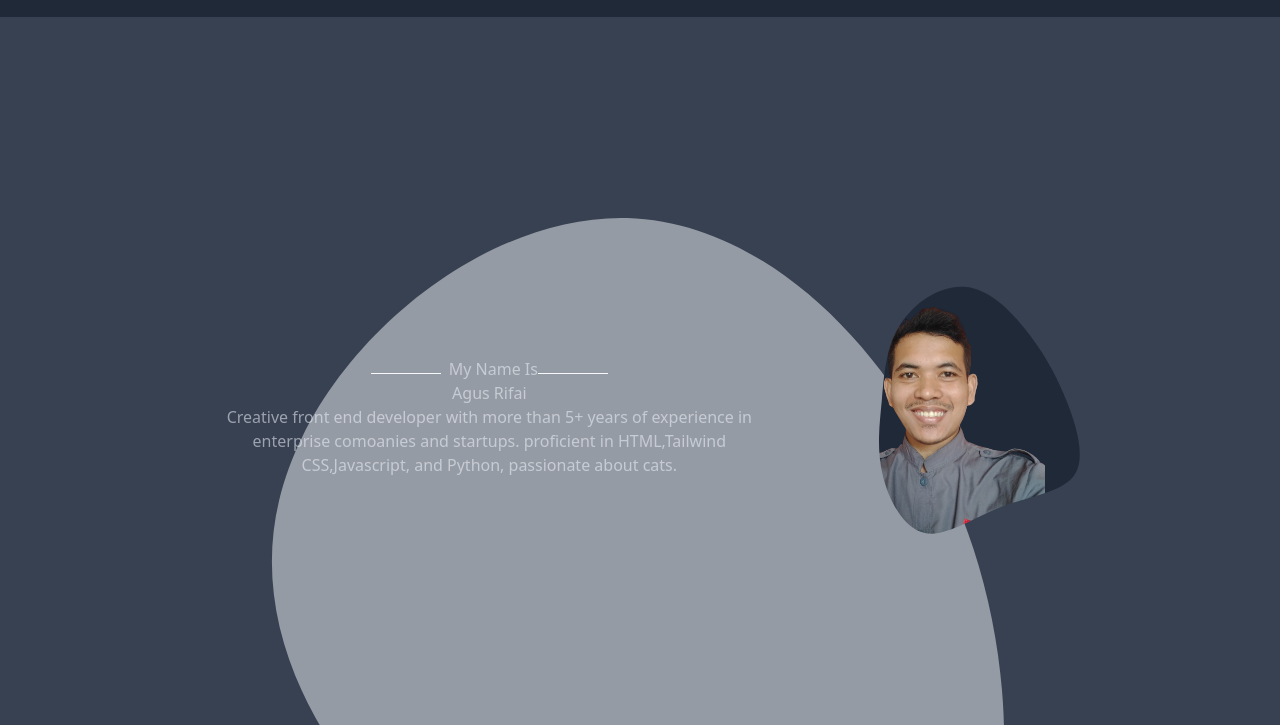
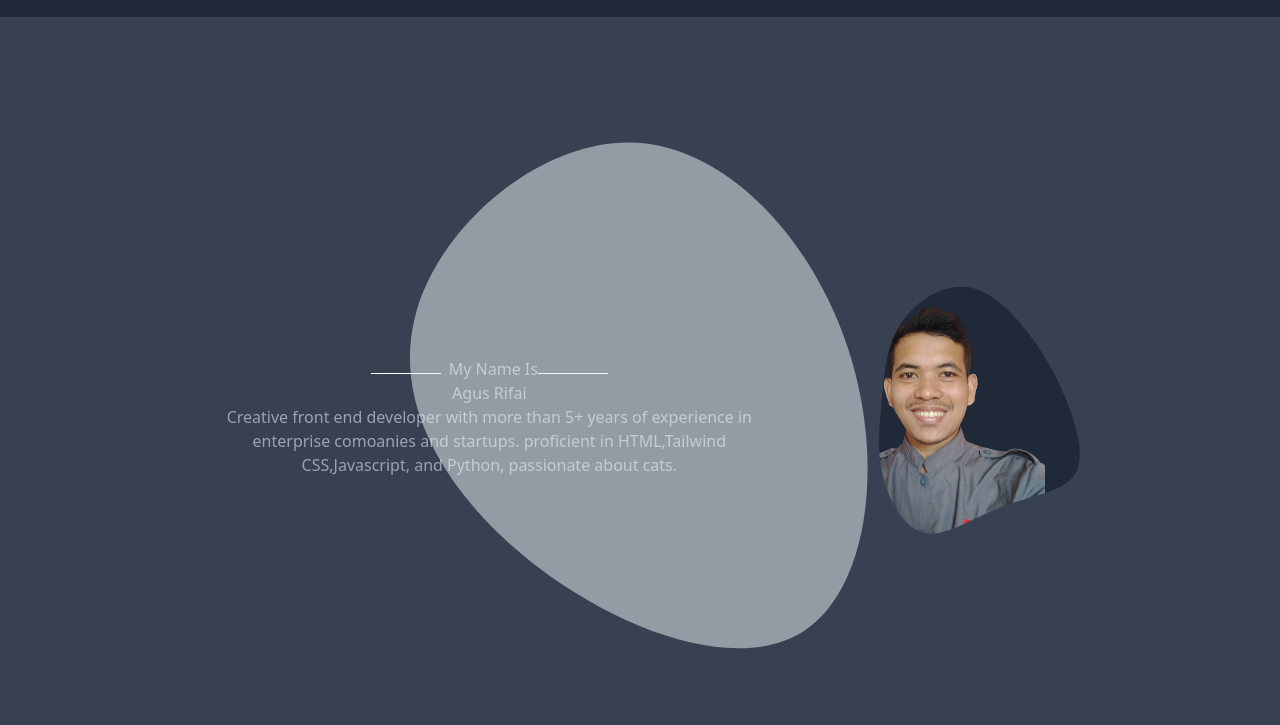
Before and after one commit to Masagusrifai08/myportfolio, a plain HTML site: page index.html in a window 1280 px wide. Shown: the part 73-798 px from the top of the page. Drawn offline with nearby package versions, Linux system fonts and the light colour scheme.

Commit message:
index.html

```diff
--- a/index.html
+++ b/index.html
@@ -54,7 +54,7 @@
       </nav>
     </header>
 
-  <svg class="absolute z-1 opacity-50" viewBox="0 0 200 200" xmlns="http://www.w3.org/2000/svg">
+  <svg class="w-full h-full absolute z-1 opacity-50" viewBox="0 0 200 200" xmlns="http://www.w3.org/2000/svg">
   <path fill="#F2F4F8" d="M52.1,-16.9C61.1,10.7,57.4,42.4,41.3,53.3C25.1,64.1,-3.5,54.2,-25.3,37.7C-47,21.2,-61.8,-1.8,-56.4,-24.4C-51.1,-47.1,-25.5,-69.2,-2,-68.6C21.6,-67.9,43.1,-44.5,52.1,-16.9Z" transform="translate(100 100)" />
 </svg>
 
```
